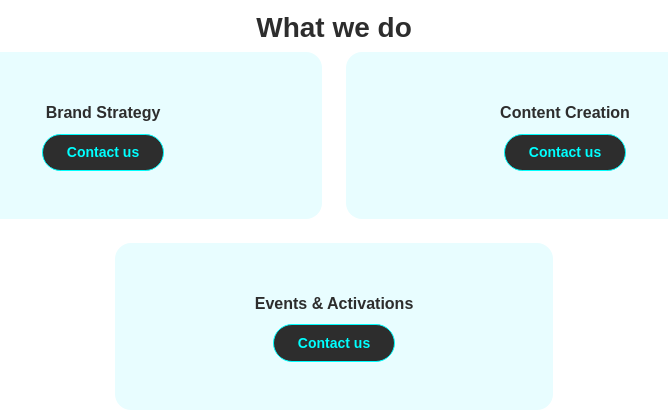
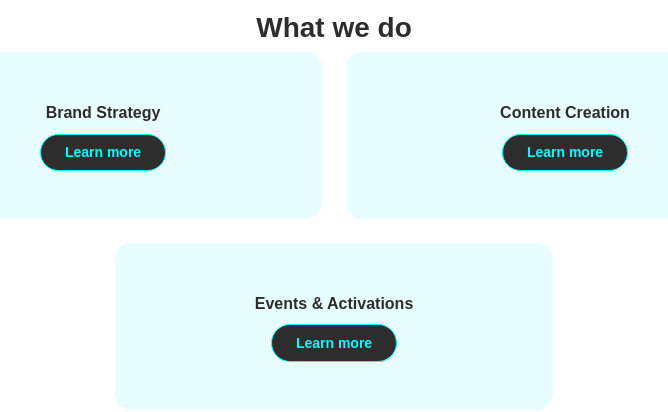
Before and after one commit to sagecvyam-ops/abundance-projects, a website: page public/index.html in a window 1280 px wide. Shown: the part 1880-2292 px from the top of the page, 306-974 px from the left. Drawn offline with Linux system fonts and the light colour scheme; a web font is replaced by a local one.

Commit message:
change to learn more button

```diff
--- a/public/index.html
+++ b/public/index.html
@@ -138,7 +138,7 @@
                             <div class="card-body text-center px-4 py-5 px-md-5">
                                 <p class="fw-bold card-text mb-2" style="color: #2d2d2d;">Brand Strategy</p>
                                 <a href="services.html">
-                                    <button class="btn btn-primary btn-sm"type="button" style="background: #2d2d2d;border-color: cyan;color: rgb(0,255,255);">Contact us</button>
+                                    <button class="btn btn-primary btn-sm"type="button" style="background: #2d2d2d;border-color: cyan;color: rgb(0,255,255);">Learn more</button>
                                 </a>
                             </div>
                         </div>
@@ -148,7 +148,7 @@
                             <div class="card-body text-center px-4 py-5 px-md-5">
                                 <p class="fw-bold card-text mb-2" style="color: #2d2d2d;">Content Creation</p>
                                 <a href="services.html">
-                                    <button class="btn btn-info btn-sm" type="button" style="background: #2d2d2d;border-color: cyan;color: rgb(0,255,255);">Contact us</button>
+                                    <button class="btn btn-info btn-sm" type="button" style="background: #2d2d2d;border-color: cyan;color: rgb(0,255,255);">Learn more</button>
                                 </a>
                             </div>
                         </div>
@@ -158,7 +158,7 @@
                             <div class="card-body text-center px-4 py-5 px-md-5">
                                 <p class="fw-bold card-text mb-2" style="color: #2d2d2d;">Events & Activations</p>
                                 <a href="services.html">
-                                    <button class="btn btn-secondary btn-sm" type="button" style="background: #2d2d2d;border-color: cyan;color: rgb(0,255,255);">Contact us</button>
+                                    <button class="btn btn-secondary btn-sm" type="button" style="background: #2d2d2d;border-color: cyan;color: rgb(0,255,255);">Learn more</button>
                                 </a>
                             </div>
                         </div>
```
